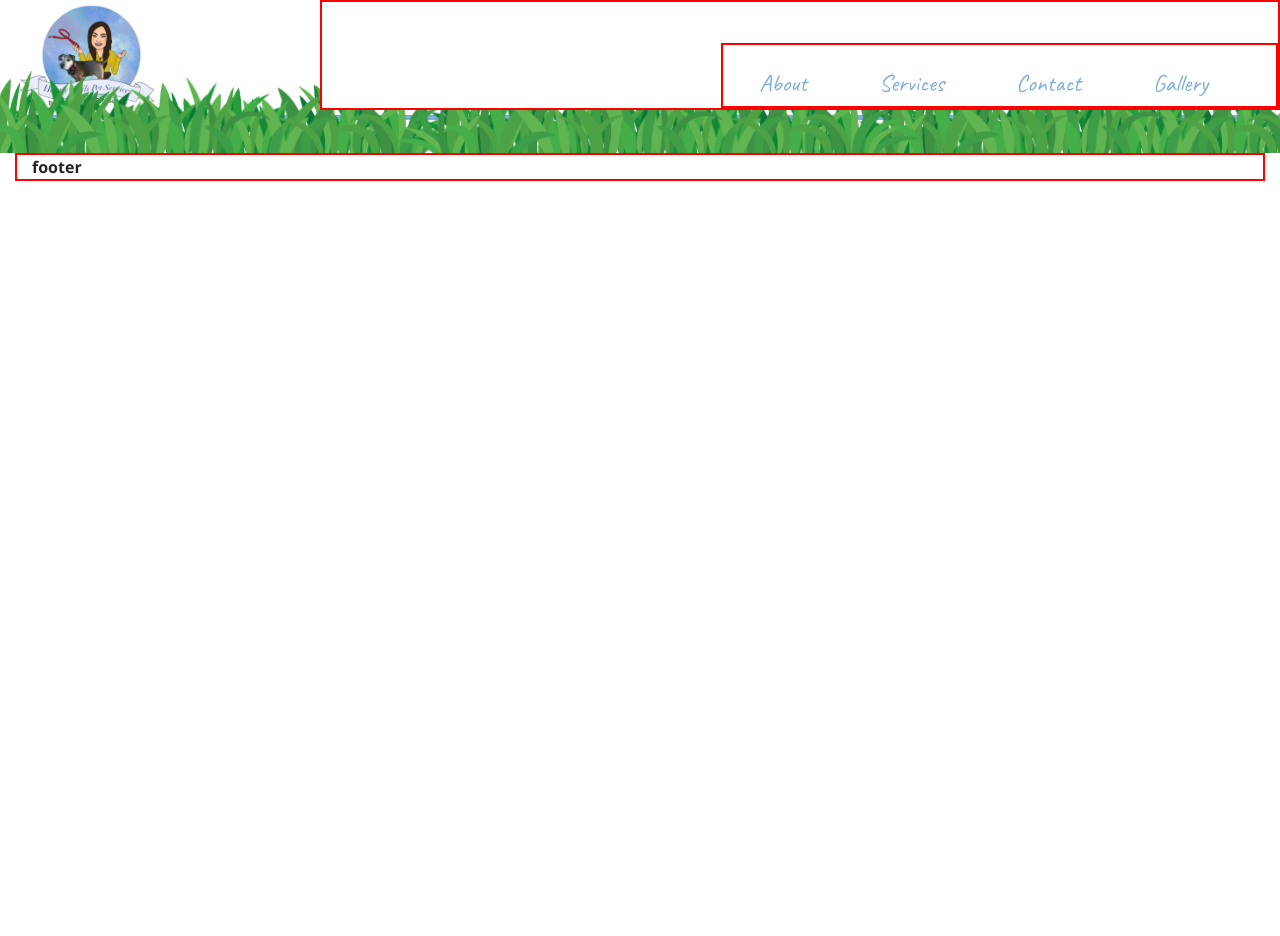
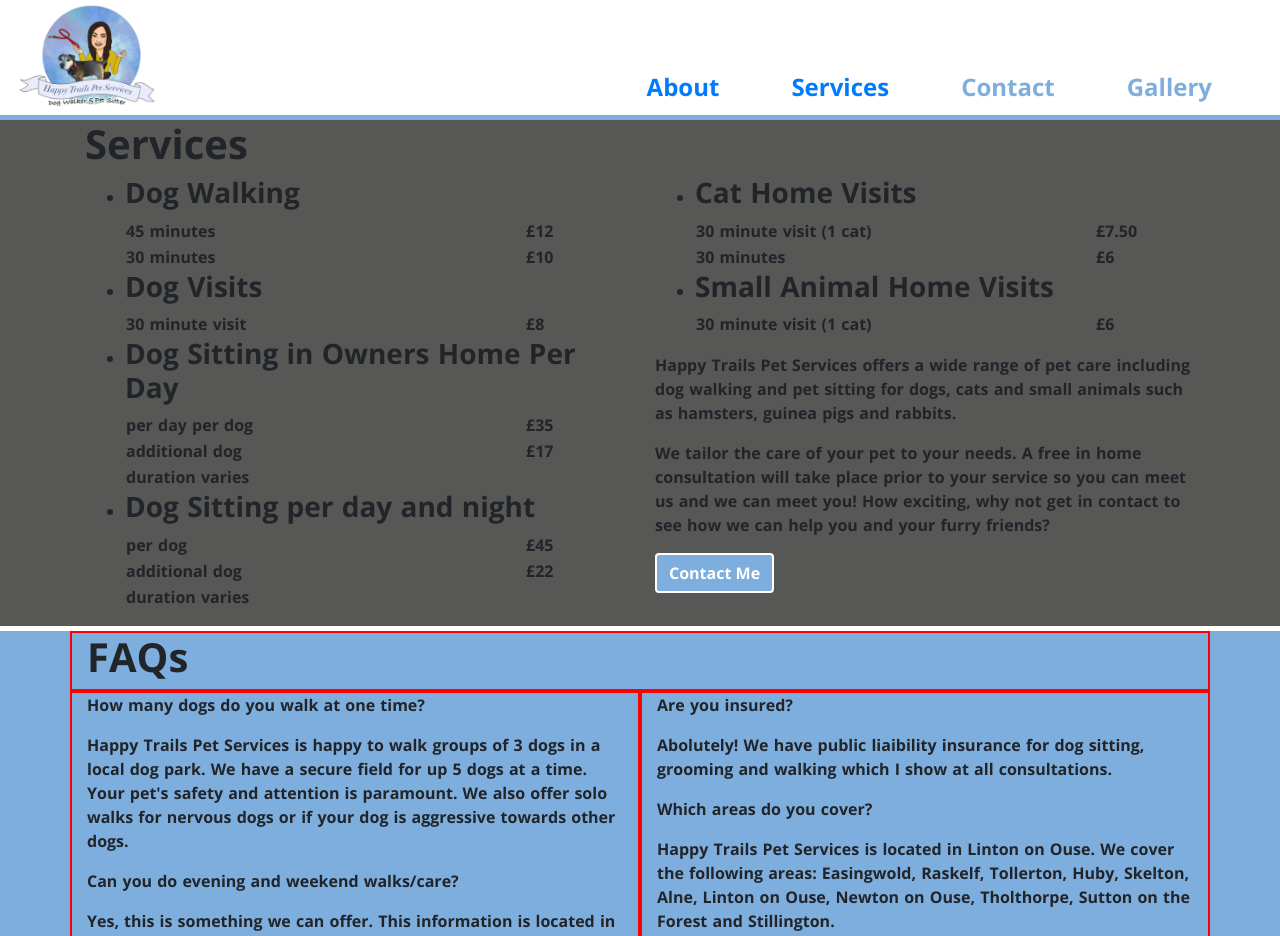
Before and after one commit to ed85w/happy-trails, a Nuxt app: page /services in a window 1280 px wide. Shown: the top 936 px of the page. Before the commit the page ends 800 px from the top, so only its background shows below. Built offline with nearby package versions, Linux system fonts and the light colour scheme.

Commit message:
services page added

```diff
--- a/components/AppFooter.vue
+++ b/components/AppFooter.vue
@@ -1,8 +1,14 @@
 <template>
-  <div class="container-fluid">
+  <div class="container-fluid pl-0 pr-0">
     <img src="~static/img/footer-grass.png" alt="">
-    <div class="col-12 test">
-      footer
+    <div class="col-12 text-center footer">
+      <h3 class="cursive">
+        Happy Trails Pet Services
+      </h3>
+      <h3>happytrailsservices@outlook.com</h3>
+      <h3 class="mb-0 pb-3">
+        07753 224909
+      </h3>
     </div>
   </div>
 </template>
@@ -16,13 +22,19 @@
 <style scoped lang="scss">
 
 .container-fluid {
-    margin-top: -15px;
+    margin-top: -22px;
     overflow: hidden;
 
     img {
-        width: 114%;
+      width: 114%;
+        max-height: 22px;
         position: relative;
         left: -6%;
+        background-color: transparent;
+    }
+
+    .footer {
+      background-color: $site-green;
     }
 
 }
@@ -31,6 +43,11 @@
 @media (min-width: 768px) {
     .container-fluid {
         margin-top: -50px;
+
+    img {
+      max-height: 60px;
+    }
+
     }
 }
 
--- a/components/AppNavbar.vue
+++ b/components/AppNavbar.vue
@@ -7,10 +7,18 @@
             <img src="~static/img/happy-trails-logo.png" alt="" class="nav-logo-img p-1">
           </NuxtLink>
         </div>
-        <div class="nav-links col-12 col-md-9 test" :class="{ menuActive : showMobileMenu }">
-          <ul class="test">
-            <li>About</li>
-            <li>Services</li>
+        <div class="nav-links col-12 col-md-9" :class="{ menuActive : showMobileMenu }">
+          <ul>
+            <li>
+              <NuxtLink to="/#about">
+                About
+              </NuxtLink>
+            </li>
+            <li>
+              <NuxtLink to="services">
+                Services
+              </NuxtLink>
+            </li>
             <li>Contact</li>
             <li>Gallery</li>
           </ul>
@@ -52,7 +60,6 @@
     position: absolute;
     top: -100%;
     height: 0;
-    // min-height: 510px;
     z-index: 500;
     background: $site-grey;
     transition: .3s ease-out;
@@ -70,7 +77,6 @@
         li {
             padding: 10px 0;
             color: $site-blue;
-            font-family: 'Caveat', cursive;
         }
 
     }
--- a/layouts/default.vue
+++ b/layouts/default.vue
@@ -20,7 +20,7 @@
 }
 </script>
 
-<style>
+<style lang="scss">
 .test {
   border: 2px solid red;
   /* height: 200px; */
@@ -48,4 +48,10 @@
 .font-cursive {
   font-family: 'Caveat', cursive;
 }
+
+.btn-primary {
+  background: $site-blue;
+  border: 2px solid white;
+}
+
 </style>
--- a/pages/index.vue
+++ b/pages/index.vue
@@ -20,7 +20,7 @@
         </div>
       </div>
     </section>
-    <section class="container-fluid about-section" id="about">
+    <section id="about" class="container-fluid about-section">
       <div class="row">
         <div class="col-12 col-md-6 order-md-2">
           <div class="polaroid">
@@ -30,12 +30,21 @@
             </div>
           </div>
         </div>
-        <div class="col-12 col-md-6 order-md-1 about-me-div">
+        <div class="col-12 col-md-6 order-md-1 pl-2 about-me-div">
           <h1 class="font-cursive">
             About me
           </h1>
           <p>
-            Lorem ipsum dolor sit amet consectetur, adipisicing elit. Eligendi consequatur harum, eius at qui ducimus accusantium numquam soluta sunt veritatis ab ut exercitationem amet. Aliquid architecto dignissimos mollitia temporibus nesciunt.Dolorem officiis, natus a culpa illum sunt laborum ab atque, rem necessitatibus quas? Totam aperiam illum laborum sit non voluptas perferendis assumenda, natus aliquid minima praesentium? Tenetur sint soluta numquam?
+            First of all I would love to introduce myself, my name is Zoe and I am qualified in home pet sitting, dog walking and first aid training. I have adored and have been around pets my entire life.
+          </p>
+          <p>
+            I am so passionate about them and have spent so much time looking after my friends and family's pets and a dog of my own called Harvey.
+          </p>
+          <p>
+            I love walking and meeting new people and I would love you all to have a look at the services I offer and if you have any questions please don't hesitate to contact me.
+          </p>
+          <p>
+            I am more than happy to help each and every one of you. My goal is to care and love your pets as much as you do and take them on fun adventures day in day out.
           </p>
         </div>
       </div>
@@ -66,7 +75,7 @@
 
       .welcome-text {
         font-size: 4rem;
-        font-weight: bold;
+        // font-weight: bold;
         line-height: 0.7;
         text-shadow:
    -1px -1px 0 #000,
@@ -84,11 +93,6 @@
 
       }
 
-      .btn-primary {
-        background: $site-blue;
-        border: 2px solid white;
-      }
-
     }
 
   }
@@ -99,6 +103,10 @@
   padding-top: 40px;
   padding-bottom: 40px;
   background: $site-blue;
+
+  h1 {
+    font-size: 4rem;
+  }
 
   .polaroid {
     max-width: 70%;
--- /dev/null
+++ b/pages/services.vue
@@ -0,0 +1,187 @@
+<template>
+  <div>
+    <section class="services">
+      <div class="container">
+        <div class="row">
+          <div class="col-12">
+            <h1>Services</h1>
+          </div>
+        </div>
+        <div class="row">
+          <div class="col-12 col-md-6">
+            <ul>
+              <li>
+                <h3>Dog Walking</h3>
+                <table>
+                  <tbody>
+                    <tr>
+                      <td>45 minutes</td>
+                      <td>£12</td>
+                    </tr>
+                    <tr>
+                      <td>30 minutes</td>
+                      <td>£10</td>
+                    </tr>
+                  </tbody>
+                </table>
+              </li>
+              <li>
+                <h3>Dog Visits</h3>
+                <table>
+                  <tbody>
+                    <tr>
+                      <td>30 minute visit</td>
+                      <td>£8</td>
+                    </tr>
+                  </tbody>
+                </table>
+              </li>
+              <li>
+                <h3>Dog Sitting in Owners Home Per Day</h3>
+                <table>
+                  <tbody>
+                    <tr>
+                      <td>per day per dog</td>
+                      <td>£35</td>
+                    </tr>
+                    <tr>
+                      <td>additional dog</td>
+                      <td>£17</td>
+                    </tr>
+                    <tr>
+                      <td>duration varies</td>
+                    </tr>
+                  </tbody>
+                </table>
+              </li>
+              <li>
+                <h3>Dog Sitting per day and night</h3>
+                <table>
+                  <tbody>
+                    <tr>
+                      <td>per dog</td>
+                      <td>£45</td>
+                    </tr>
+                    <tr>
+                      <td>additional dog</td>
+                      <td>£22</td>
+                    </tr>
+                    <tr>
+                      <td>duration varies</td>
+                    </tr>
+                  </tbody>
+                </table>
+              </li>
+            </ul>
+          </div>
+          <div class="col-12 col-md-6">
+            <ul>
+              <li>
+                <h3>Cat Home Visits</h3>
+                <table>
+                  <tbody>
+                    <tr>
+                      <td>30 minute visit (1 cat)</td>
+                      <td>£7.50</td>
+                    </tr>
+                    <tr>
+                      <td>30 minutes</td>
+                      <td>£6</td>
+                    </tr>
+                  </tbody>
+                </table>
+              </li>
+              <li>
+                <h3>Small Animal Home Visits</h3>
+                <table>
+                  <tbody>
+                    <tr>
+                      <td>30 minute visit (1 cat)</td>
+                      <td>£6</td>
+                    </tr>
+                  </tbody>
+                </table>
+              </li>
+            </ul>
+            <p>
+              Happy Trails Pet Services offers a wide range of pet care including dog walking and pet sitting for dogs, cats and small animals such as hamsters, guinea pigs and rabbits.
+            </p>
+            <p>
+              We tailor the care of your pet to your needs. A free in home consultation will take place prior to your service so you can meet us and we can meet you! How exciting, why not get in contact to see how we can help you and your furry friends?
+            </p>
+            <button class="btn btn-primary">
+              Contact Me
+            </button>
+          </div>
+        </div>
+      </div>
+    </section>
+    <section class="faqs">
+      <div class="container">
+        <div class="row">
+          <div class="col-12 test">
+            <h1>FAQs</h1>
+          </div>
+          <div class="col-12 col-md-6 test">
+            <p class="cursive">
+              How many dogs do you walk at one time?
+            </p>
+            <p>
+              Happy Trails Pet Services is happy to walk groups of 3 dogs in a local dog park. We have a secure field for up 5 dogs at a time. Your pet's safety and attention is paramount. We also offer solo walks for nervous dogs or if your dog is aggressive towards other dogs.
+            </p>
+            <p class="cursive">
+              Can you do evening and weekend walks/care?
+            </p>
+            <p>
+              Yes, this is something we can offer. This information is located in our services price list. We also offer full or half day pet sitting.
+            </p>
+          </div>
+          <div class="col-12 col-md-6 test">
+            <p class="cursive">
+              Are you insured?
+            </p>
+            <p>
+              Abolutely! We have public liaibility insurance for dog sitting, grooming and walking which I show at all consultations.
+            </p>
+            <p class="cursive">
+              Which areas do you cover?
+            </p>
+            <p>
+              Happy Trails Pet Services is located in Linton on Ouse. We cover the following areas: Easingwold, Raskelf, Tollerton, Huby, Skelton, Alne, Linton on Ouse, Newton on Ouse, Tholthorpe, Sutton on the Forest and Stillington.
+            </p>
+          </div>
+        </div>
+      </div>
+    </section>
+  </div>
+</template>
+
+<script>
+export default {
+
+}
+</script>
+
+<style lang="scss">
+
+.services {
+    background: $site-grey;
+    border-bottom: 5px solid white;
+
+    table {
+        width: 100%;
+
+        tr {
+            td  {
+                width: 80%;
+            }
+        }
+    }
+}
+
+.faqs {
+    background: $site-blue;
+    padding-bottom: 50px;
+}
+
+</style>
```
